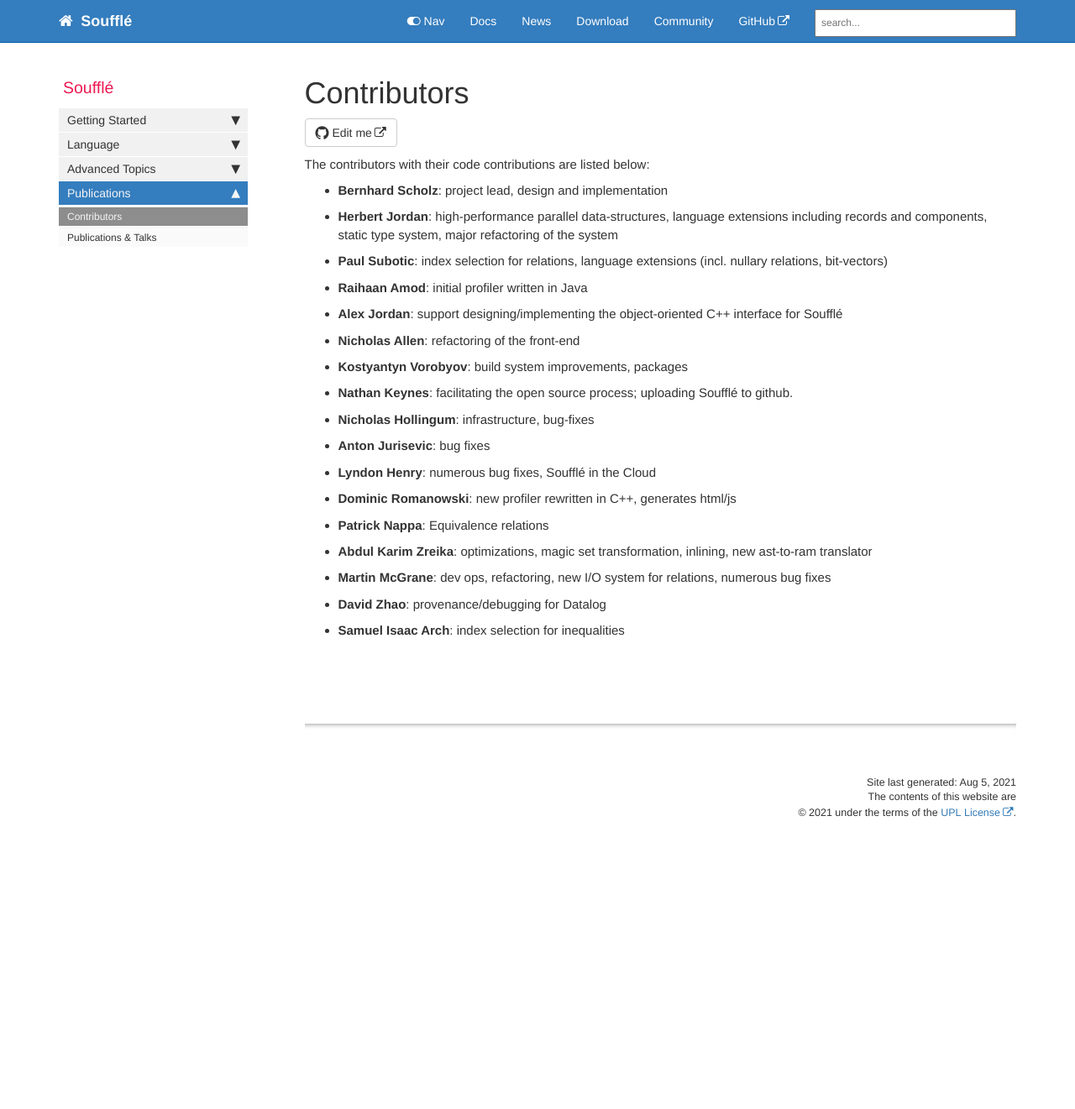
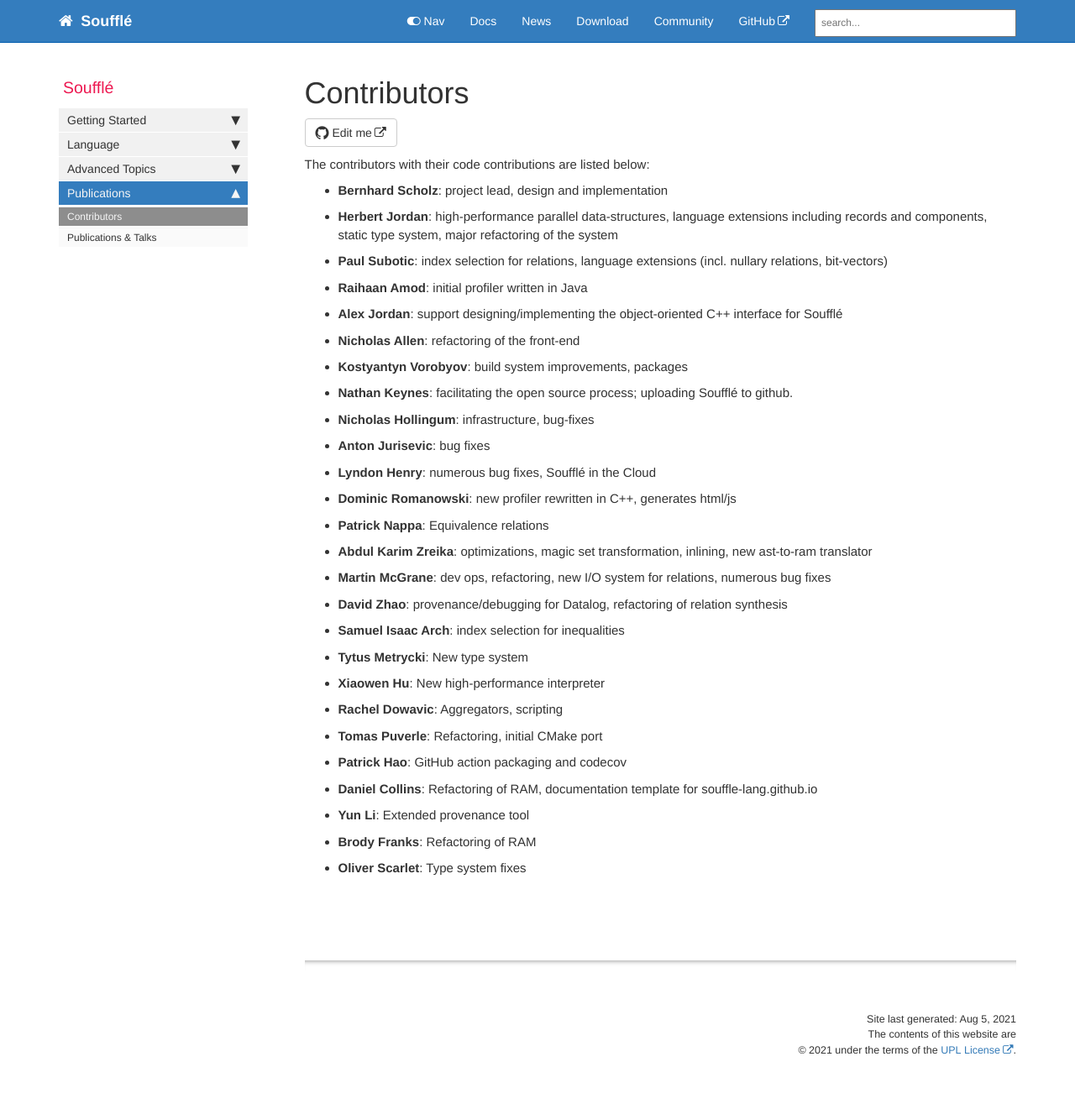
Before and after one commit to souffle-lang/souffle-lang.github.io, a Jekyll site: the page built from pages/docs/contributors.md, in a window 1280 px wide. Shown: the whole page at 84% size. Built offline with Jekyll 4.4.1, drawn with Linux system fonts in a browser that asks for light colours; comment, search, counter and statistics services are not loaded; before the commit the page ends 1038 px from its top, so only the background shows below that.

Commit message:
Update contributors.md

```diff
--- a/pages/docs/contributors.md
+++ b/pages/docs/contributors.md
@@ -21,7 +21,16 @@ The contributors with their code contributions are listed below:
  * **Patrick Nappa**: Equivalence relations
  * **Abdul Karim Zreika**: optimizations, magic set transformation, inlining, new ast-to-ram translator
  * **Martin McGrane**: dev ops, refactoring, new I/O system for relations, numerous bug fixes
- * **David Zhao**: provenance/debugging for Datalog
+ * **David Zhao**: provenance/debugging for Datalog, refactoring of relation synthesis
  * **Samuel Isaac Arch**: index selection for inequalities
+ * **Tytus Metrycki**: New type system
+ * **Xiaowen Hu**: New high-performance interpreter
+ * **Rachel Dowavic**: Aggregators, scripting
+ * **Tomas Puverle**: Refactoring, initial CMake port
+ * **Patrick Hao**: GitHub action packaging and codecov
+ * **Daniel Collins**: Refactoring of RAM, documentation template for souffle-lang.github.io
+ * **Yun Li**: Extended provenance tool
+ * **Brody Franks**: Refactoring of RAM
+ * **Oliver Scarlet**: Type system fixes
 
 {% include links.html %}
```
